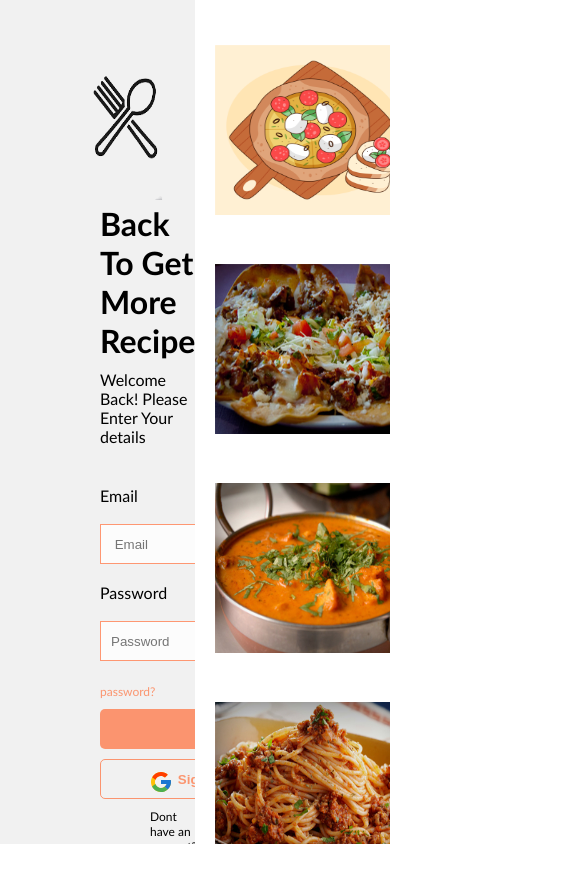
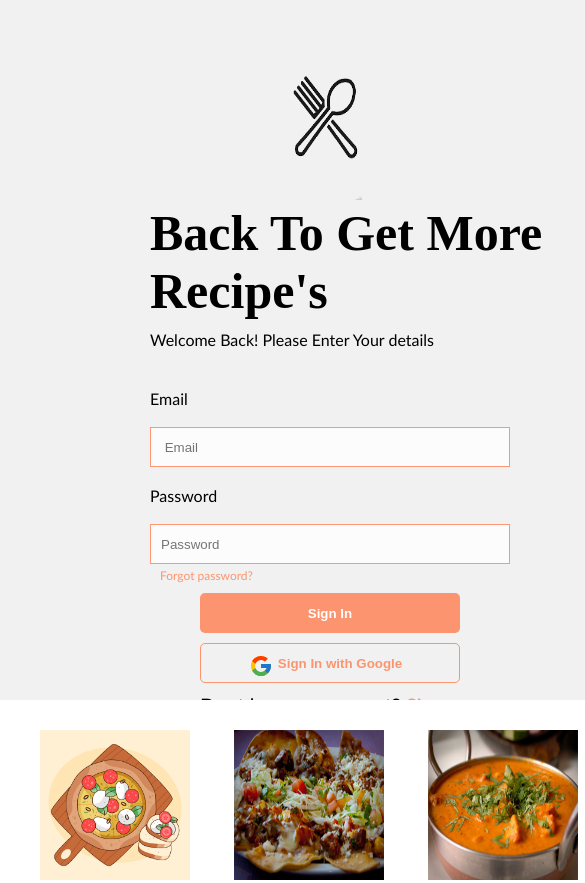
Before and after one commit to JeremiahID/Food-Recipe-Pages, a plain HTML site: page LogIn.html in a window 390 px wide. Shown: the top 883 px of the page, 585 px wide, since content can reach past the window. Before the commit the page ends 844 px from the top, so only its background shows below. Drawn offline with Linux system fonts and the light colour scheme.

Commit message:
responsiveness breakpoint

```diff
--- a/LogIn.html
+++ b/LogIn.html
@@ -5,7 +5,7 @@
     <meta http-equiv="X-UA-Compatible" content="IE=edge">
     <meta name="viewport" content="width=device-width, initial-scale=1.0">
     <title>Log In Page</title>
-    <link rel="stylesheet" href="Log_in.css" type="text/css" />
+    <link rel="stylesheet" href="Log_in.css" type="text/css" type="screen" />
     <link rel="icon" href="burger@2x.png"/>
 </head>
 <body>
--- a/Log_in.css
+++ b/Log_in.css
@@ -103,7 +103,6 @@ form button:hover{
 .rightContainer{
     height: 100%;
     width: 50%;
-    background-color:;
     display: inline;
 }
 
@@ -115,3 +114,127 @@ form button:hover{
     margin-top: 45px;
 
 }
+
+@media screen and (max-width:630px) {
+    *{
+        padding: 0px;
+        margin: 0px;
+        overflow: hidden;
+        box-sizing: border-box;
+
+    }
+
+    html, body{
+        width: 630px;
+        height: 1290px;
+        display: inline-block;
+    }
+
+    /* Left container styling*/
+    .leftContainer{
+        height: 700px;
+        width: 630px;
+        background-color: rgb(241, 241, 241);
+    }
+    /* general margin for the Left hand side container */
+    .leftContainer >  h1, form{
+    margin-left: 150px ;
+    font-family: calibri;
+    }
+
+    .leftContainer >  h1{
+        font-family: gabriola;
+        font-weight: 900;
+        font-size: 50px;
+    }
+
+
+    /* Left container image styling*/
+    .leftContainer > img{
+        width: 150px;
+        height: 150px;
+        margin-top: 50px;
+        margin-left: 250px;
+
+    }
+
+    /* Left container paragraph styling*/
+    .leftContainer > p{
+    padding-top: 10px;
+    margin-left: 150px;
+    font-family: calibri;
+    }
+    /* Left container form styling*/
+    form{
+        margin-top: 40px;
+        font-weight: 100;
+
+    }
+    /* Left container form input styling*/
+    form > input{
+        width: 360px;
+        height: 40px;
+        padding-left: 10px;
+        border: 1px solid rgba(255, 114, 62, 0.726);
+        background-color: rgba(255, 255, 255, 0.774);
+
+    }
+
+    /* Left container form link styling*/
+
+    form > a{
+        text-decoration: none;
+        color: rgba(255, 114, 62, 0.726);
+        font-size: 12px;
+        padding-left: 10px;
+    }
+    /* Left container form paragraph styling*/
+
+    form > p{
+        margin-left :50px;
+        font-size: 20px;
+         font-weight: 200;
+         padding-top: 10px;
+         font-family: calibri;
+    }
+
+
+    /* Left container form button styling*/
+    form > button{
+    margin-top: 10px;
+    border: 0px solid transparent;
+    border-radius: 5px;
+    height: 40px;
+    width: 260px;
+    color: white;
+    background-color: rgba(255, 114, 62, 0.726);
+    font-weight: 700;
+    cursor: pointer;
+    margin-left: 50px;
+
+    }
+    form button a{
+        text-decoration: none;
+        color: rgba(255, 114, 62, 0.726);
+    }
+
+    form button:hover{
+        border: 1px solid rgba(255, 114, 62, 0.726);
+        color: rgba(255, 114, 62, 0.726);
+        background-color: transparent;
+    }
+
+    /* Right container styling*/
+    .rightContainer{
+        height: 390px;
+        width:630px ;
+    }
+
+    .rightContainer> img{
+        width: 150px;
+        height: 150px;
+        margin-left: 40px;
+        margin-top: 30px;
+
+    }
+}
```
